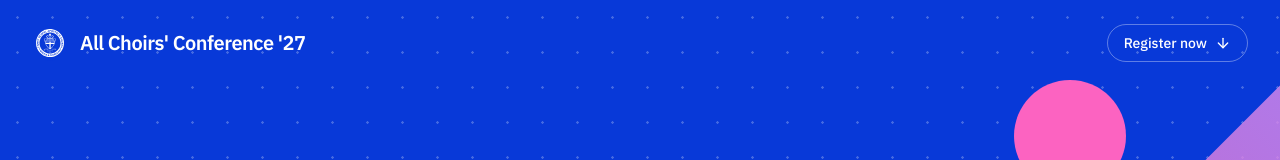
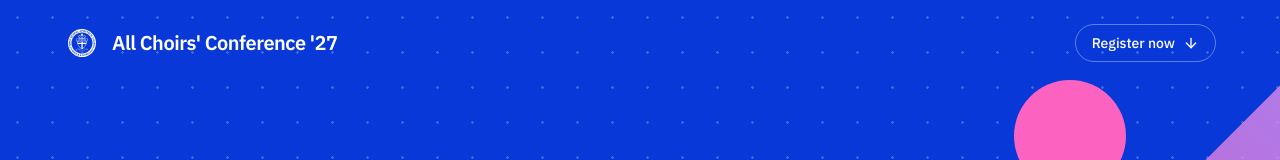
Before and after one commit to dare-mcadewole/choir-conference, a Next.js app: page / in a window 1280 px wide. Shown: the top 160 px of the page. Built offline with nearby package versions, Linux system fonts and the light colour scheme; no server answers; the database is empty; what @bprogress/next, @next/env would draw is missing.

Commit message:
fix: update header class for consistent styling in HomePage

```diff
--- a/src/app/(public)/page.tsx
+++ b/src/app/(public)/page.tsx
@@ -39,7 +39,7 @@ export default async function HomePage() {
         <div className="pointer-events-none absolute left-[13%] top-[37%] h-4 w-52 -rotate-[14deg] rounded-full bg-secondary sm:h-7 sm:w-64" />
         <div className="pointer-events-none absolute right-[5%] top-[54%] h-3 w-28 rotate-[24deg] rounded-full bg-secondary sm:w-44" />
 
-        <header className="relative mx-auto flex max-w-7xl items-center justify-between">
+        <header className="relative page-shell flex items-center justify-between">
           <div className="flex items-center gap-3 text-base font-semibold tracking-tight sm:text-xl">
             <span className="grid size-9 place-items-center rounded-full bg-primary">
               <Logo className="size-7" />
```
